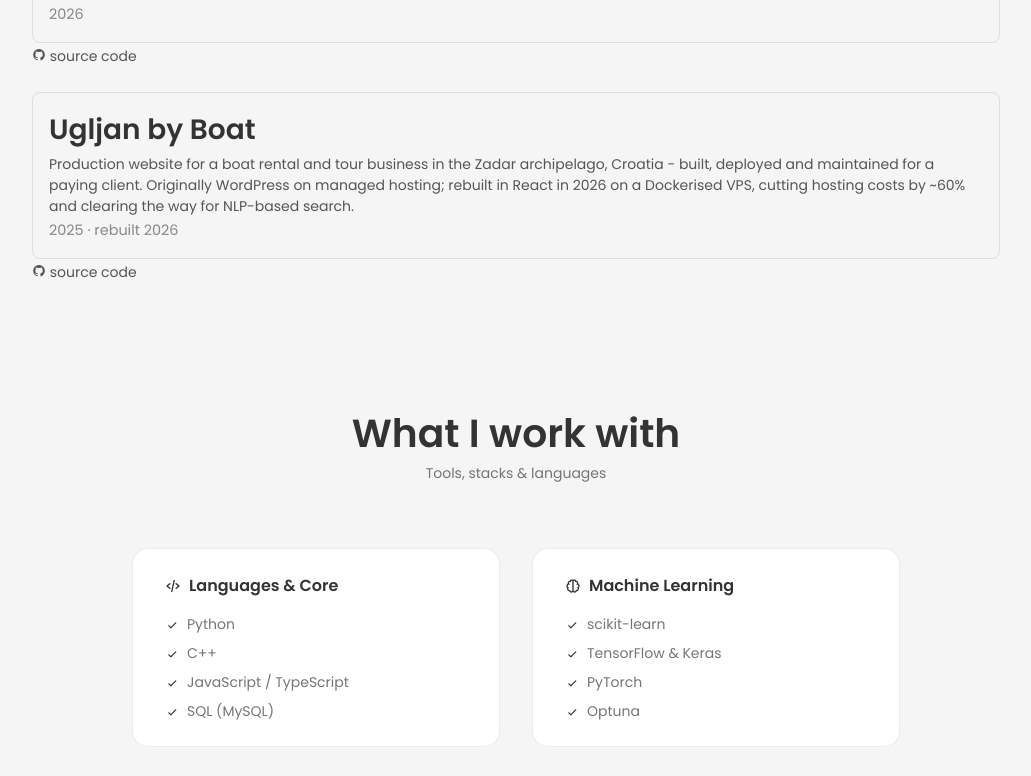
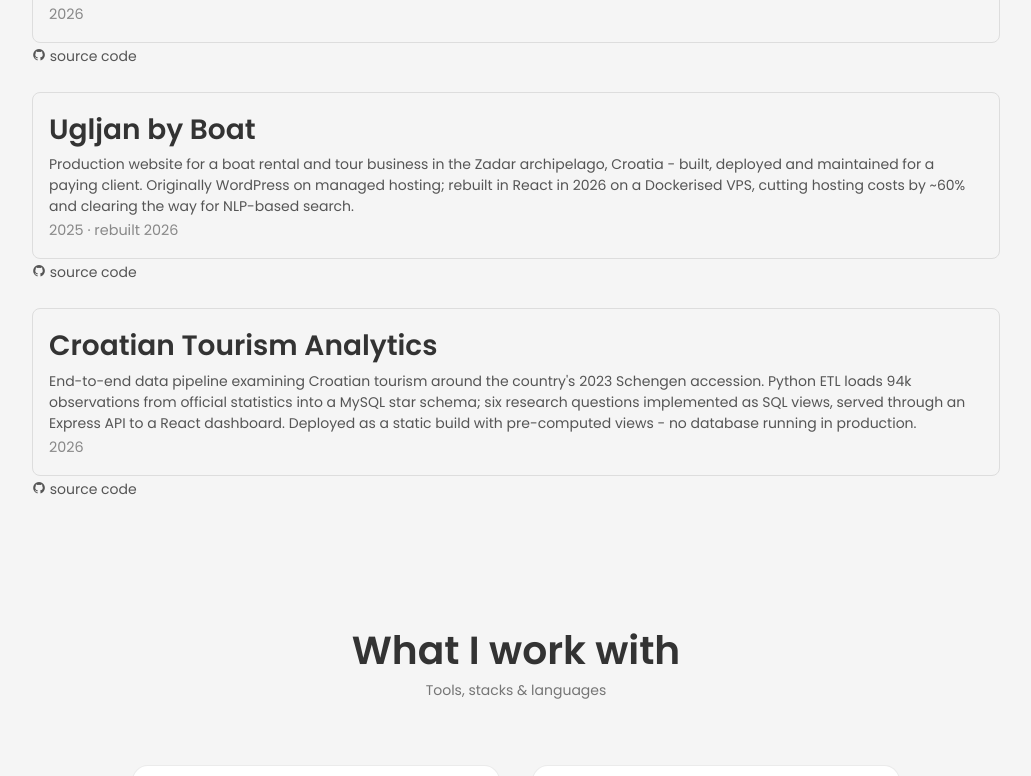
Before and after one commit to expaetra/ivas.is-site, a React (Create React App) app: page / in a window 1280 px wide. Shown: the part 963-1739 px from the top of the page, without its empty margins (124-1155 px from the left). Built offline with nearby package versions, Linux system fonts and the light colour scheme.

Commit message:
Add Croatian Tourism Analytics project card

```diff
--- a/src/components/projects/Projects.jsx
+++ b/src/components/projects/Projects.jsx
@@ -17,7 +17,14 @@ const Projects = () => {
             year: "2025 · rebuilt 2026",
             link: "https://www.ugljanbyboat.com",
             repo: "https://github.com/expaetra/ugljan-by-boat"
-        }
+        },
+        {
+            title: "Croatian Tourism Analytics",
+            subtitle: "End-to-end data pipeline examining Croatian tourism around the country's 2023 Schengen accession. Python ETL loads 94k observations from official statistics into a MySQL star schema; six research questions implemented as SQL views, served through an Express API to a React dashboard. Deployed as a static build with pre-computed views - no database running in production.",
+            year: 2026,
+            link: "https://tourism.ivas.is",
+            repo: "https://github.com/expaetra/croatian-tourism-analytics"
+        },
     ]
     return (
         <section className='projects section' id="projects">
```
